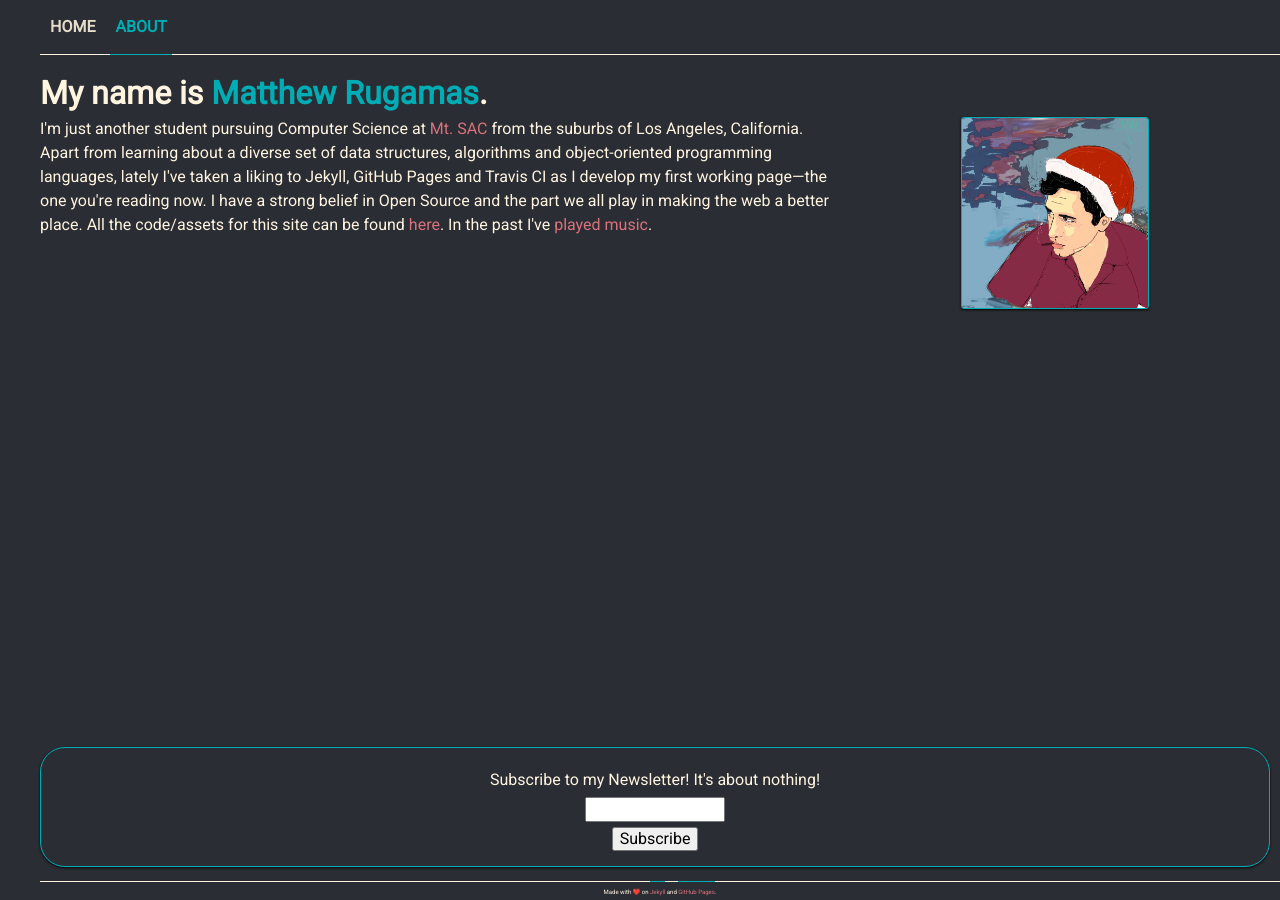
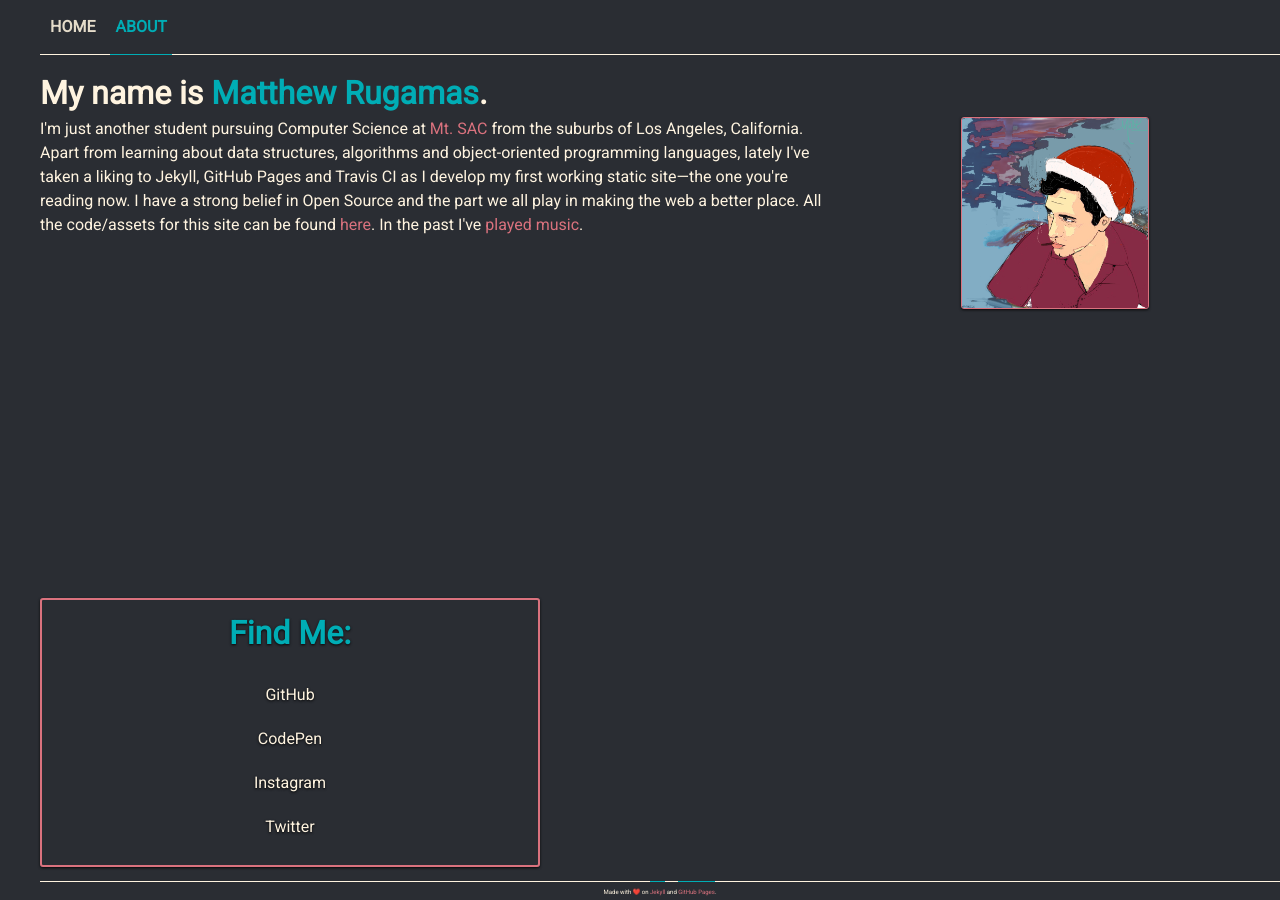
Before and after one commit to MattRugamas/mattrugamas.com, a Jekyll site: the page built from about.html, in a window 1280 px wide. Built offline with Jekyll 4.4.1, drawn with Linux system fonts in a browser that asks for light colours.

Commit message:
New updates to the website

```diff
--- /dev/null
+++ b/_includes/findme.html
@@ -0,0 +1,8 @@
+<div class="findme">
+    <h1>Find Me:</h1>
+    <ul>{% for item in site.data.findme %}
+      <li>
+        <a href="{{ item.link }}">{{ item.name }}</a>
+      </li>{%- endfor -%}
+    </ul>
+</div>
--- a/_sass/main.scss
+++ b/_sass/main.scss
@@ -7,6 +7,7 @@
 
 $font-stack: 'Roboto', Helvetica, sans-serif;
 $base: #2A2D33;
+$tehlulz: #343840;
 $basecomp: #FFF4E0;
 $inactive: #E5DCCA;
 $links: #DA727E;
@@ -22,6 +23,10 @@ $dates: #9FCBCC;
   -webkit-hyphens: $property;
      -moz-hyphens: $property;
           hyphens: $property;
+}
+%ui-shadow {
+  box-shadow : 0 1px 2px rgba(0, 0, 0, 0.50), 0 1px 3px rgba(0, 0, 0, 0.46);
+  text-shadow: 0 1px 2px rgba(0, 0, 0, 0.50), 0 1px 3px rgba(0, 0, 0, 0.46);
 }
 %content-base {
   display: flex;
@@ -279,35 +284,61 @@ footer {
 div#base-content {
   div#about-me {
     display: flex;
-    flex-flow: row wrap-reverse;
+    flex-flow: row;
     justify-content: space-between;
-  }
-  div#about-me > a {
-    margin: 0 auto;
+    margin-bottom: 5vh;
   }
   p.about-me {
     max-width: 800px;
     margin: 0;
   }
   img#selfie {
+    margin: 0 auto 5vh auto;
+
+    @extend %ui-shadow;
     border-radius: 3px;
-    border: 1px solid $highlight;
-    box-shadow : 0 1px 2px rgba(0, 0, 0, 0.50), 0 1px 3px rgba(0, 0, 0, 0.46);
+    border: 1px solid $links;
   }
-  form.newsletter {
-    border-radius: 25px;
-    border: 1px solid $highlight;
-    box-shadow : 0 1px 2px rgba(0, 0, 0, 0.50), 0 1px 3px rgba(0, 0, 0, 0.46);
-    padding: 15px;
+  div.findme {
+    max-width: 500px;
     margin-top: auto;
-    text-align: center;
-    p {
-      margin: 5px;
+
+    @extend %ui-shadow;
+    border: 2px solid $links;
+    border-radius: 3px;
+    h1 {
+      margin-top: 1vh;
+      text-align: center;
+
+      color: $highlight;
+    }
+    ul {
+      li {
+        padding: 10px;
+        text-align: center;
+
+        background-color: $base;
+        &:hover {
+          transition-duration: 0.3s;
+          background-color: $tehlulz;
+        }
+        a {
+          display: block;
+
+          color: $basecomp;
+          &:hover {
+            background-color: transparent;
+          }
+        }
+      }
     }
   }
 }
 @media all and (max-width: 500px) {
   div#base-content {
+    div#about-me {
+      flex-flow: row wrap-reverse;
+    }
     h1#about-hello {
       margin-bottom: 15px;
     }
@@ -315,10 +346,23 @@ div#base-content {
       max-width: 100%;
       margin: 0 auto;
     }
+    div.findme {
+      ul {
+        li {
+          border-top: 1px solid $tehlulz;
+          &:last-child {
+            border-bottom: 1px solid $tehlulz;
+          }
+        }
+      }
+    }
   }
 }
 @media all and (max-width: 800px) {
   div#base-content {
+    div#about-me {
+      flex-flow: row wrap-reverse;
+    }
     h1#about-hello {
       margin-bottom: 15px;
       text-align: center;
@@ -326,6 +370,18 @@ div#base-content {
     p.about-me {
       max-width: 100%;
       margin: 0 auto;
+    }
+    div.findme {
+      width: 300px;
+      margin: 0 auto;
+      ul {
+        li {
+          border-top: 1px solid $tehlulz;
+          &:last-child {
+            border-bottom: 1px solid $tehlulz;
+          }
+        }
+      }
     }
   }
 }
--- a/about.html
+++ b/about.html
@@ -3,15 +3,8 @@ title: About
 ---
 <h1 id="about-hello">My name is <span>Matthew Rugamas</span>.</h1>
 <div id="about-me">
-  <p class="about-me">I'm just another student pursuing Computer Science at <a href="http://www.mtsac.edu/">Mt. SAC</a> from the suburbs of Los Angeles, California. Apart from learning about a diverse set of data structures, algorithms and object-oriented programming languages, lately I've taken a liking to Jekyll, GitHub Pages and Travis CI as I develop my first working page—the one you're reading now. I have a strong belief in Open Source and the part we all play in making the web a better place. All the code/assets for this site can be found <a href="https://github.com/samagurtam/samagurtam.github.io">here</a>. In the past I've <a href="http://www.shamancult.bandcamp.com/">played</a> <a href="https://www.youtube.com/watch?v=d0XhHuLBBIY&feature=youtu.be">music</a>.</p>
-  <a href="http://www.twitter.com/MatthewRugamas">
-    <img id="selfie" src="{{ site.url }}/assets/img/default.PNG" alt="selfie and link to my twatter" height="192" width="188">
-  </a>
+  <p class="about-me">I'm just another student pursuing Computer Science at <a href="http://www.mtsac.edu/">Mt. SAC</a> from the suburbs of Los Angeles, California. Apart from learning about data structures, algorithms and object-oriented programming languages, lately I've taken a liking to Jekyll, GitHub Pages and Travis CI as I develop my first working static site—the one you're reading now. I have a strong belief in Open Source and the part we all play in making the web a better place. All the code/assets for this site can be found <a href="https://github.com/samagurtam/samagurtam.github.io">here</a>. In the past I've <a href="http://www.shamancult.bandcamp.com/">played</a> <a href="https://www.youtube.com/watch?v=d0XhHuLBBIY&feature=youtu.be">music</a>.</p>
+  <img id="selfie" src="{{ site.url }}/assets/img/default.PNG" alt="selfie and link to my twatter" height="192" width="188" />
 </div>
 
-<form class="newsletter" action="https://tinyletter.com/Mattier" method="post" target="popupwindow" onsubmit="window.open('https://tinyletter.com/Mattier', 'popupwindow', 'scrollbars=yes,width=800,height=600');return true">
-  <p>
-    <label for="tlemail">Subscribe to my Newsletter! It's about nothing!</label></p><p><input type="text" style="width:140px" name="email" id="tlemail" />
-  </p>
-  <input type="hidden" value="1" name="embed"/><input type="submit" value="Subscribe" />
-</form>
+{% include findme.html %}
```
Also changed, not shown: _data/findme.yml (added, +8 -0 lines).
